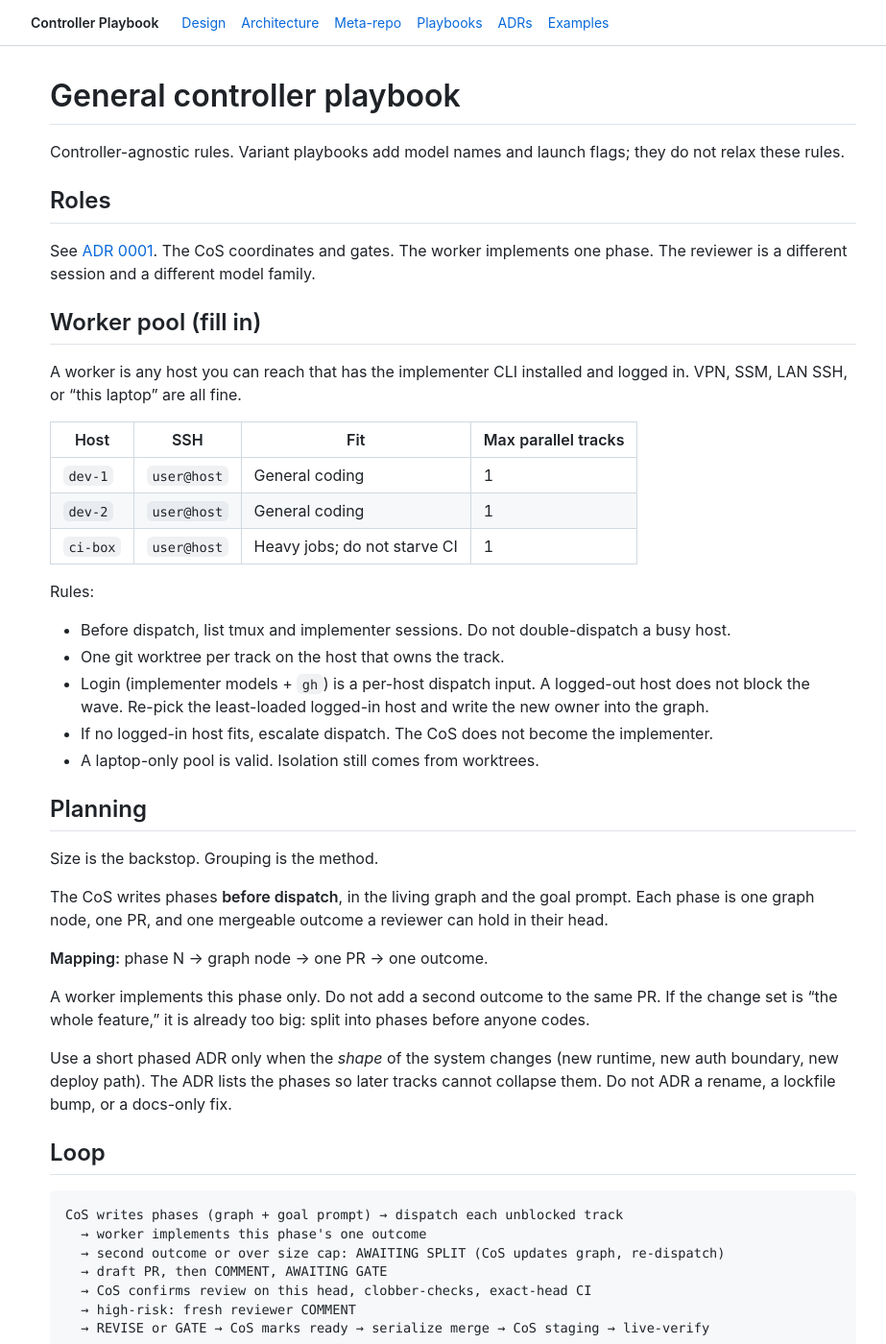
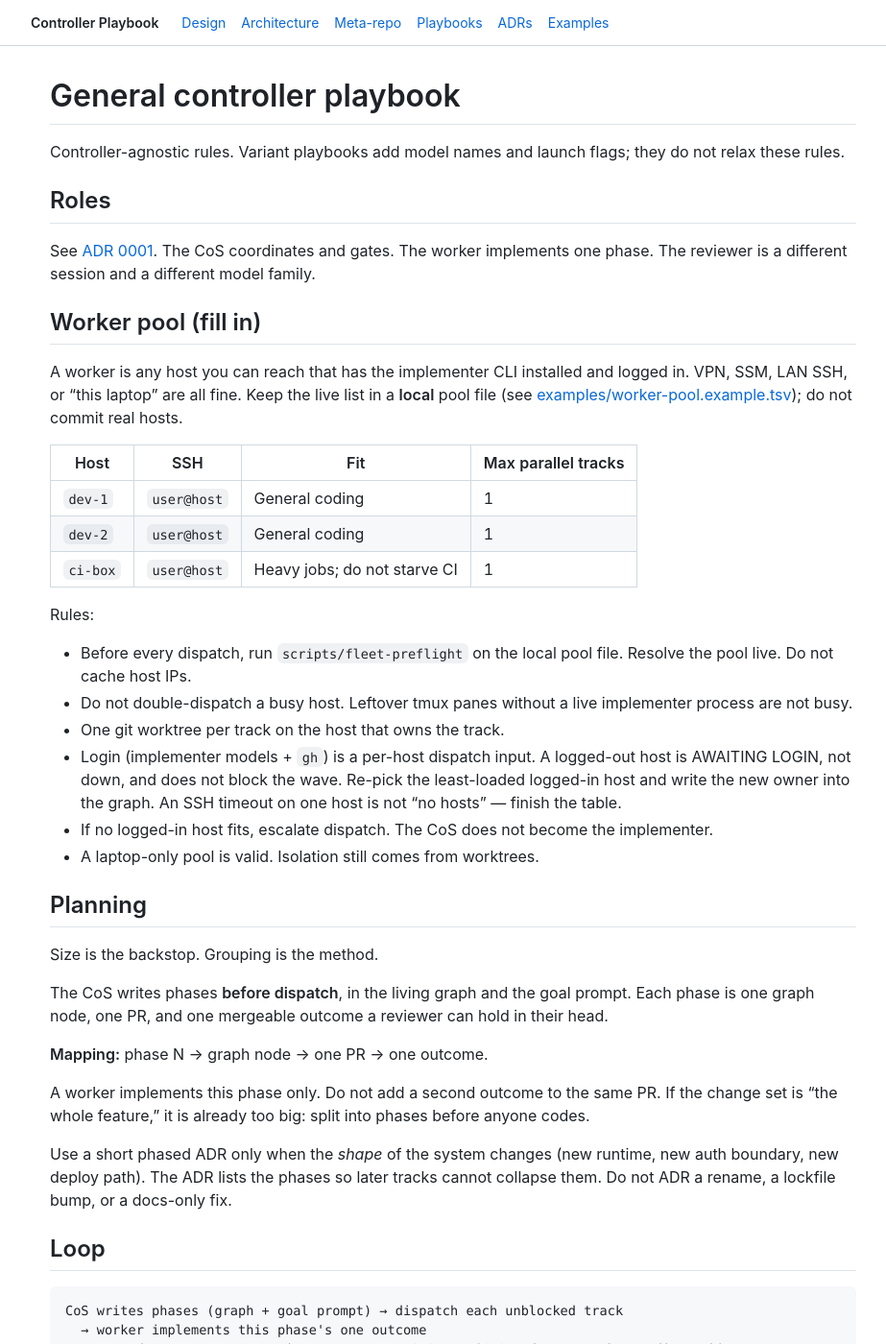
Before and after one commit to cortex-mesh/controller-playbook, a Jekyll site: the page built from playbooks/general.md, in a window 1280 px wide and 1400 px high. Shown: the whole window at 96% size, without its empty margins (168-1091 px from the left). Built offline with Jekyll 4.4.1, drawn with Linux system fonts in a browser that asks for light colours; our own code applies the rules of GitHub Pages for plain Markdown files; some of the changed text lies outside the part shown.

Commit message:
docs: add fleet-preflight so CoS never caches host IPs
Resolve the worker pool live before every dispatch and on the 10-minute
heartbeat. Logged out is AWAITING LOGIN, not down. An SSH timeout does
not skip the rest of the pool. Leftover tmux panes are not busy.

````diff
--- a/playbooks/general.md
+++ b/playbooks/general.md
@@ -8,7 +8,7 @@ See [ADR 0001](../docs/adr/0001-cos-worker-reviewer.md). The CoS coordinates and
 
 ## Worker pool (fill in)
 
-A worker is any host you can reach that has the implementer CLI installed and logged in. VPN, SSM, LAN SSH, or "this laptop" are all fine.
+A worker is any host you can reach that has the implementer CLI installed and logged in. VPN, SSM, LAN SSH, or "this laptop" are all fine. Keep the live list in a **local** pool file (see [examples/worker-pool.example.tsv](../examples/worker-pool.example.tsv)); do not commit real hosts.
 
 | Host | SSH | Fit | Max parallel tracks |
 | --- | --- | --- | --- |
@@ -18,9 +18,10 @@ A worker is any host you can reach that has the implementer CLI installed and lo
 
 Rules:
 
-- Before dispatch, list tmux and implementer sessions. Do not double-dispatch a busy host.
+- Before every dispatch, run `scripts/fleet-preflight` on the local pool file. Resolve the pool live. Do not cache host IPs.
+- Do not double-dispatch a busy host. Leftover tmux panes without a live implementer process are not busy.
 - One git worktree per track on the host that owns the track.
-- Login (implementer models + `gh`) is a per-host dispatch input. A logged-out host does not block the wave. Re-pick the least-loaded logged-in host and write the new owner into the graph.
+- Login (implementer models + `gh`) is a per-host dispatch input. A logged-out host is AWAITING LOGIN, not down, and does not block the wave. Re-pick the least-loaded logged-in host and write the new owner into the graph. An SSH timeout on one host is not "no hosts" — finish the table.
 - If no logged-in host fits, escalate dispatch. The CoS does not become the implementer.
 - A laptop-only pool is valid. Isolation still comes from worktrees.
 
@@ -55,8 +56,8 @@ Workers stop at `AWAITING GATE` or `AWAITING SPLIT`. Staging / last integration
 1. Read the goal progress log. Name the next incomplete **worker** phase (one graph node, one PR, one outcome). Do not dispatch staging or last integration.
 2. Confirm the track is unblocked in the dependency graph.
 3. Confirm blast radius is one subsystem / one outcome. Two subsystems or two outcomes is already two tracks — write the split in the graph first.
-4. Pick the least-loaded host that fits and is logged in (implementer + `gh`).
-5. If the assigned host is logged out, re-pick and write the new owner into the graph.
+4. Run `scripts/fleet-preflight` against the **local** pool file (argv or `FLEET_POOL`). Resolve live; do not reuse a remembered IP. Pick the `recommended:` free logged-in host.
+5. `login-needed` is AWAITING LOGIN, not down — skip that host, re-pick, and write the new owner into the graph. A timeout is not "no hosts"; finish the table. Leftover tmux panes without a live implementer process are not busy.
 6. `git fetch` and `git worktree add` from the current default-branch tip.
 7. Launch the worker against the **absolute path** of the goal prompt.
 8. Confirm the process is alive. Record host, worktree, session, branch.
@@ -162,7 +163,7 @@ Independent tracks continue. If a same-class P1 was already fixed once in this S
 
 ## Heartbeat
 
-Implementing or CI: every 10 minutes, dual timestamps. `AWAITING GATE` or `AWAITING SPLIT`: one immediate notice, then quiet until the CoS issues REVISE, GATE, or a graph update and re-dispatch. Stuck or steer still fire immediately. Quiet when idle.
+Implementing or CI: every 10 minutes, dual timestamps. Re-run `scripts/fleet-preflight` on that cadence (live resolve; do not cache IPs). `AWAITING GATE` or `AWAITING SPLIT`: one immediate notice, then quiet until the CoS issues REVISE, GATE, or a graph update and re-dispatch. Stuck or steer still fire immediately. Quiet when idle.
 
 ```text
 Thu Aug 13, 2026, 6:45:00 AM PT
````
Also changed, not shown: docs/adr/0003-worktrees-and-parallel-tracks.md (+1 -0 lines), examples/worker-pool.example.tsv (added, +11 -0 lines), playbooks/grok.md (+5 -3 lines), skills/fleet-preflight/SKILL.md (added, +44 -0 lines), 1 other file.
